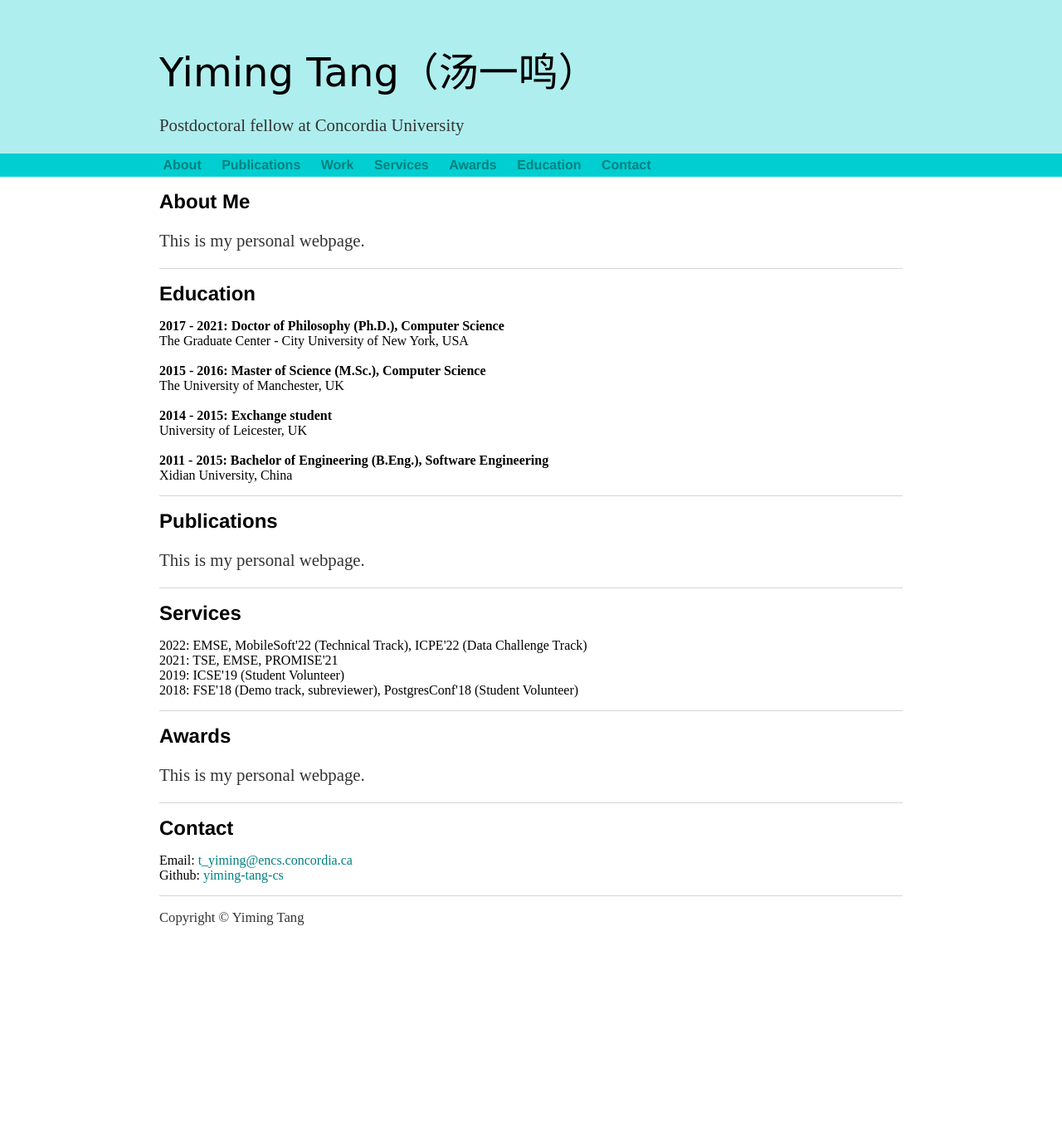
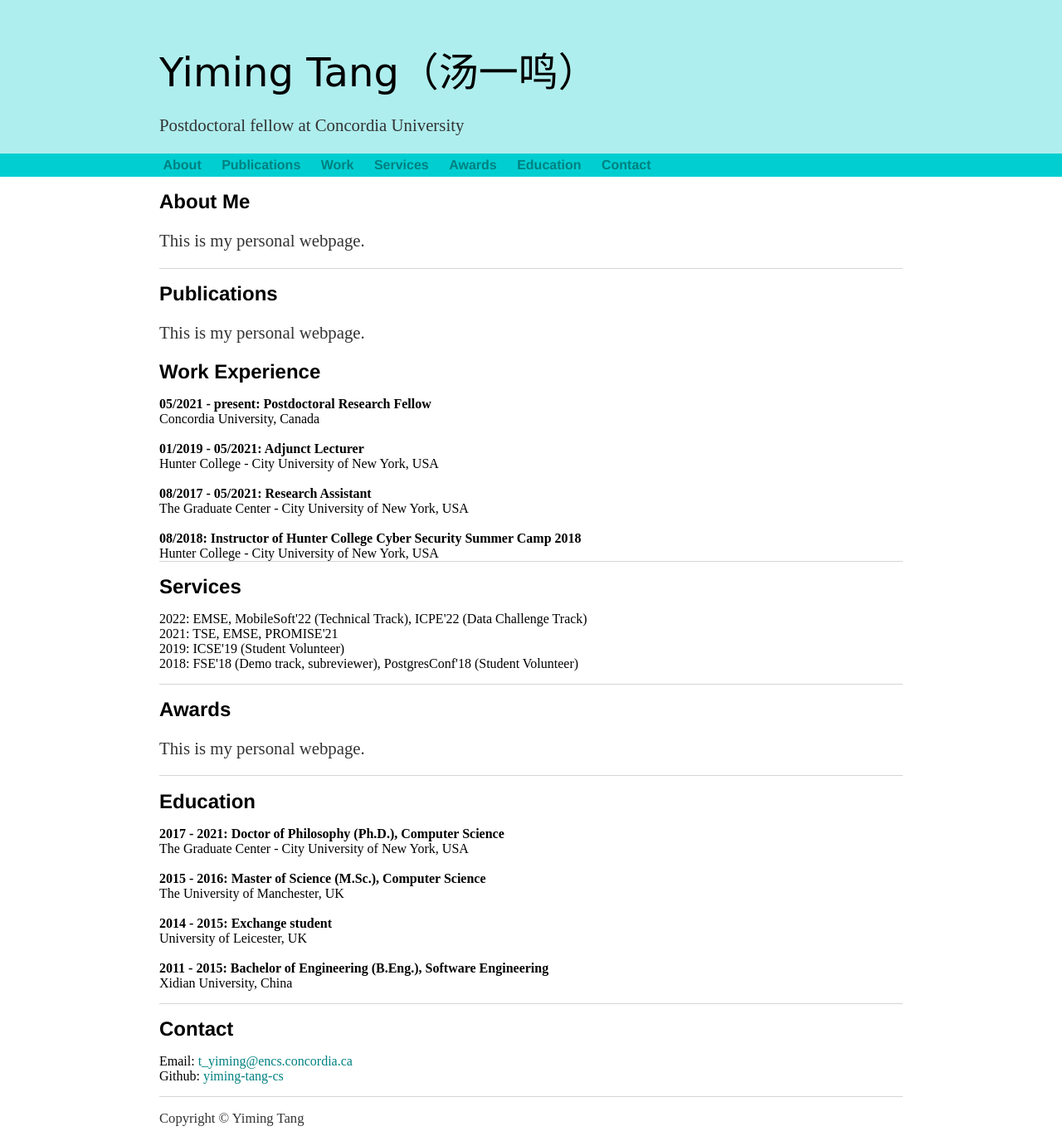
Before and after one commit to yiming-tang-cs/yiming-tang-cs.github.io, a Jekyll site: the page built from index.html, in a window 1280 px wide. Shown: the whole page at 83% size. Built offline with Jekyll 4.4.1, drawn with Linux system fonts in a browser that asks for light colours; before the commit the page ends 1133 px from its top, so only the background shows below that.

Commit message:
Update index.html

```diff
--- a/index.html
+++ b/index.html
@@ -4,6 +4,44 @@ title: Yiming Tang's personal webpage
 ---
 <div id="about">
     <h1>About Me</h1>
+    <p>This is my personal webpage.</p>
+</div>
+
+
+<div id="publications">
+    <h1>Publications</h1>
+    <p>This is my personal webpage.</p>
+</div>
+
+<div id="work">
+    <h1>Work Experience</h1>
+    <b>05/2021 - present: Postdoctoral Research Fellow</b><br/>
+    Concordia University, Canada
+    <br/>
+    <br/>
+    <b>01/2019 - 05/2021: Adjunct Lecturer</b><br/>
+    Hunter College - City University of New York, USA
+    <br/>
+    <br/>
+    <b>08/2017 - 05/2021: Research Assistant</b><br/>
+    The Graduate Center - City University of New York, USA
+    <br/>
+    <br/>
+    <b>08/2018: Instructor of Hunter College Cyber Security Summer Camp 2018</b><br/>
+    Hunter College - City University of New York, USA
+    <br/>
+</div>
+
+<div id="services">
+    <h1>Services</h1>
+    2022: EMSE, MobileSoft'22 (Technical Track), ICPE'22 (Data Challenge Track)<br/>
+    2021: TSE, EMSE, PROMISE'21<br/>
+    2019: ICSE'19 (Student Volunteer)<br/>
+    2018: FSE'18 (Demo track, subreviewer), PostgresConf'18 (Student Volunteer)<br/>
+</div>
+
+<div id="awards">
+    <h1>Awards</h1>
     <p>This is my personal webpage.</p>
 </div>
 
@@ -27,25 +65,6 @@ title: Yiming Tang's personal webpage
     Xidian University, China
 </div>
 
-
-<div id="publications">
-    <h1>Publications</h1>
-    <p>This is my personal webpage.</p>
-</div>
-
-<div id="services">
-    <h1>Services</h1>
-    2022: EMSE, MobileSoft'22 (Technical Track), ICPE'22 (Data Challenge Track)<br/>
-    2021: TSE, EMSE, PROMISE'21<br/>
-    2019: ICSE'19 (Student Volunteer)<br/>
-    2018: FSE'18 (Demo track, subreviewer), PostgresConf'18 (Student Volunteer)<br/>
-</div>
-
-<div id="awards">
-    <h1>Awards</h1>
-    <p>This is my personal webpage.</p>
-</div>
-
 <div id="contact">
     <h1>Contact</h1>
     Email: <a href="mailto:t_yiming@encs.concordia.ca">t_yiming@encs.concordia.ca</a>
```
